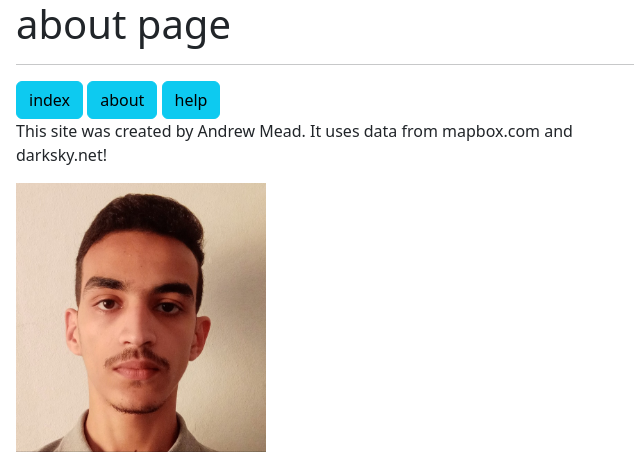
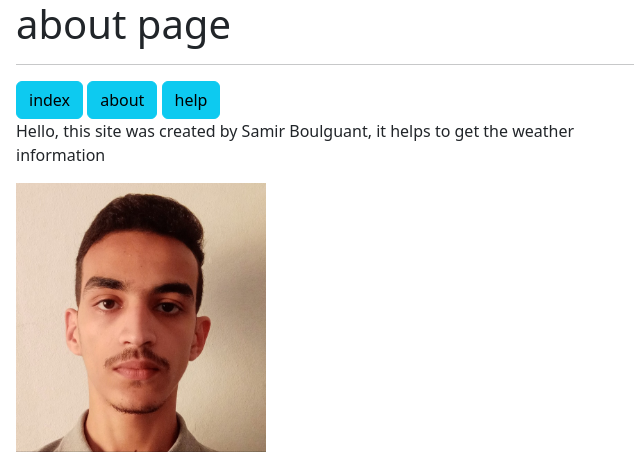
Before and after one commit to samirboulgant/WEATHER-APP, a Node server app: page /about in a window 1280 px wide. Shown: the top 452 px of the page, without its empty margins (0-640 px from the left). Run offline with Node 20, Linux system fonts and the light colour scheme.

Commit message:
sm changes

```diff
--- a/templates/views/about.hbs
+++ b/templates/views/about.hbs
@@ -13,7 +13,7 @@
 <body>
     <div class="main-content">
         {{>header}}
-        <p>This site was created by Andrew Mead. It uses data from mapbox.com and darksky.net!</p>
+        <p>Hello, this site was created by Samir Boulguant, it helps to get the weather information</p>
         <img class="portrait" src="/img/ME.jpg">
     </div>
 
```
